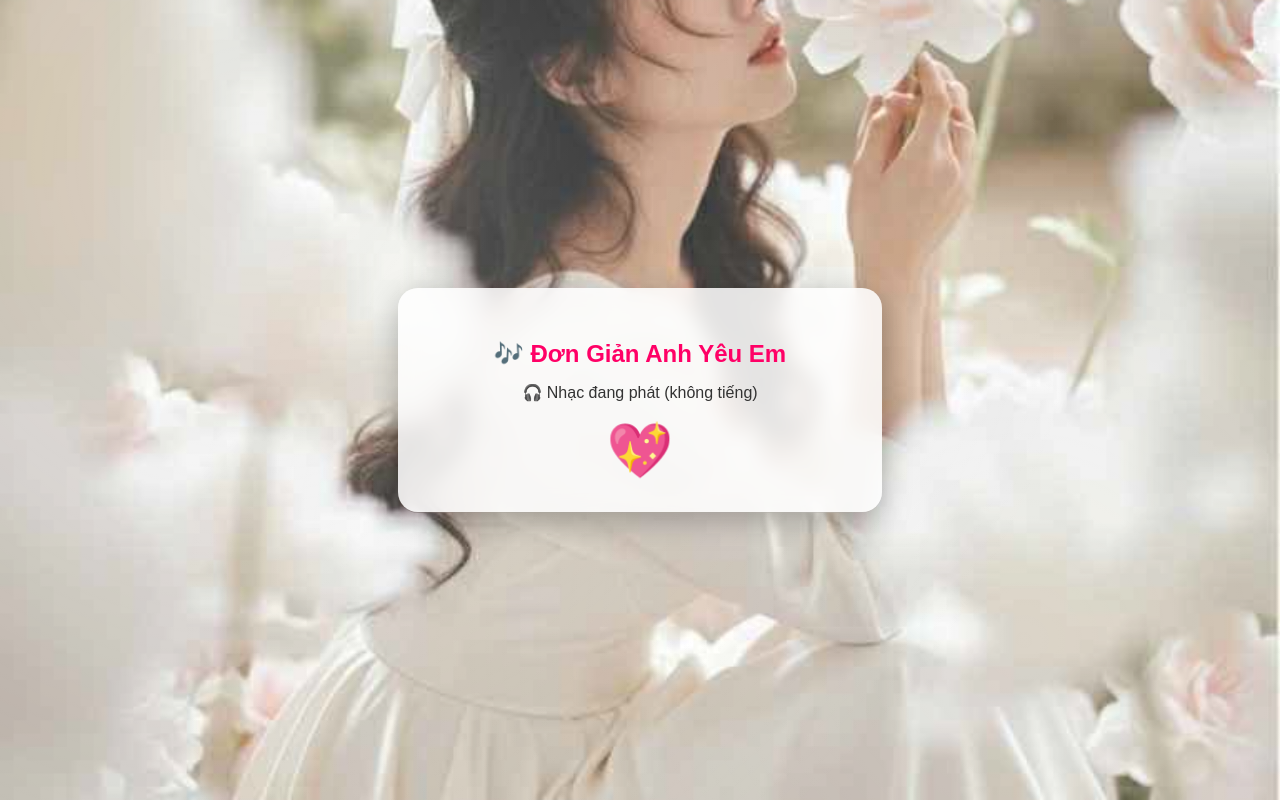
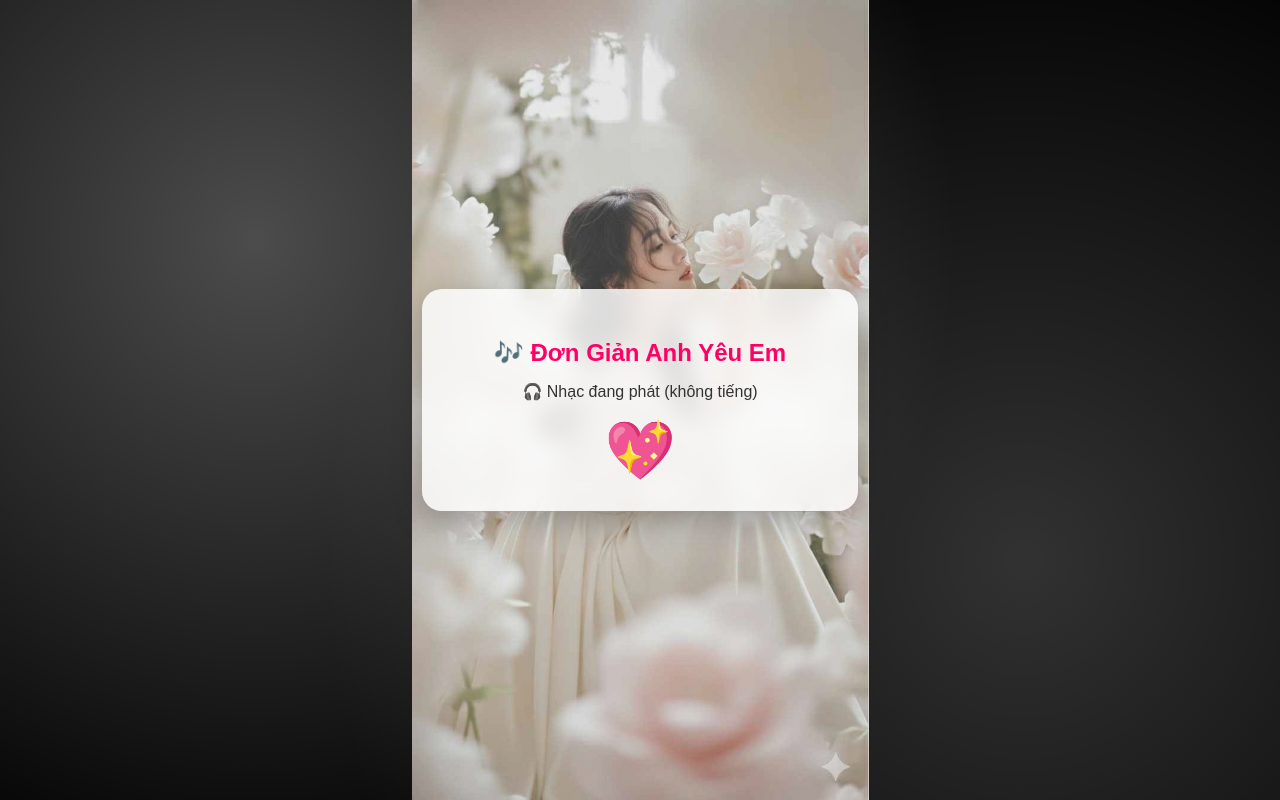
Before and after one commit to baohuynhthe/iudiemhuong, a plain HTML site: page index.html in a window 1280 px wide. Drawn offline with Linux system fonts and the light colour scheme.

Commit message:
Update index.html

```diff
--- a/index.html
+++ b/index.html
@@ -13,20 +13,39 @@
       justify-content: center;
       align-items: center;
       font-family: "Poppins", sans-serif;
-      background: url("https://baohuynhthe.github.io/iudiemhuong/aiphi.jfif") no-repeat center center/cover;
+      background: #000;
       overflow: hidden;
+      position: relative;
     }
 
-    /* Ánh sáng lung linh trên nền */
+    /* Ảnh nền chân dung */
     body::before {
+      content: "";
+      position: absolute;
+      top: 0;
+      left: 0;
+      width: 100%;
+      height: 100%;
+      background: url("https://baohuynhthe.github.io/iudiemhuong/aiphi.jfif") center center no-repeat;
+      background-size: contain; /* ✅ Giữ nguyên tỉ lệ ảnh dọc */
+      background-position: center;
+      background-color: #000; /* Thêm nền đen để tránh khoảng trống hai bên */
+      z-index: 0;
+      opacity: 0.9;
+    }
+
+    /* Ánh sáng lung linh */
+    body::after {
       content: "";
       position: absolute;
       width: 100%;
       height: 100%;
-      background: radial-gradient(circle at 20% 20%, rgba(255,255,255,0.3) 0%, transparent 70%),
-                  radial-gradient(circle at 80% 80%, rgba(255,255,255,0.2) 0%, transparent 70%);
+      background: radial-gradient(circle at 20% 30%, rgba(255,255,255,0.3) 0%, transparent 60%),
+                  radial-gradient(circle at 80% 70%, rgba(255,255,255,0.2) 0%, transparent 60%);
       animation: shimmer 6s infinite alternate;
+      z-index: 1;
     }
+
     @keyframes shimmer {
       0% {opacity: 0.6;}
       100% {opacity: 1;}
@@ -34,14 +53,14 @@
 
     .card {
       position: relative;
-      background: rgba(255,255,255,0.85);
-      backdrop-filter: blur(10px);
-      padding: 32px;
+      background: rgba(255,255,255,0.82);
+      backdrop-filter: blur(12px);
+      padding: 30px 28px;
       border-radius: 20px;
       box-shadow: 0 8px 30px rgba(0,0,0,0.25);
       text-align: center;
       width: 90%;
-      max-width: 420px;
+      max-width: 380px;
       z-index: 2;
     }
 
@@ -59,30 +78,32 @@
     #heartBtn {
       background: none;
       border: none;
-      font-size: 48px;
+      font-size: 50px;
       cursor: pointer;
       color: #ff4081;
       animation: pulse 1.2s infinite;
+      z-index: 3;
     }
 
     @keyframes pulse {
       0%, 100% { transform: scale(1); }
-      50% { transform: scale(1.2); }
+      50% { transform: scale(1.25); }
     }
 
     /* Hiệu ứng tim bay */
     .heart {
       position: fixed;
-      bottom: 50px;
+      bottom: 60px;
       font-size: 24px;
       color: #ff4b6e;
       animation: floatUp 2s ease-out forwards;
-      opacity: 0.8;
+      opacity: 0.9;
+      z-index: 3;
     }
 
     @keyframes floatUp {
       0% { transform: translateY(0) scale(1); opacity: 1; }
-      100% { transform: translateY(-150px) scale(1.5); opacity: 0; }
+      100% { transform: translateY(-180px) scale(1.5); opacity: 0; }
     }
   </style>
 </head>
@@ -117,8 +138,8 @@
         status.textContent = "🎵 Đang phát nhạc có tiếng!";
         heartBtn.disabled = true;
 
-        // Thả tim lung linh
-        for (let i = 0; i < 8; i++) {
+        // Tạo hiệu ứng tim bay lung linh
+        for (let i = 0; i < 10; i++) {
           const heart = document.createElement("div");
           heart.classList.add("heart");
           heart.textContent = "💖";
```
